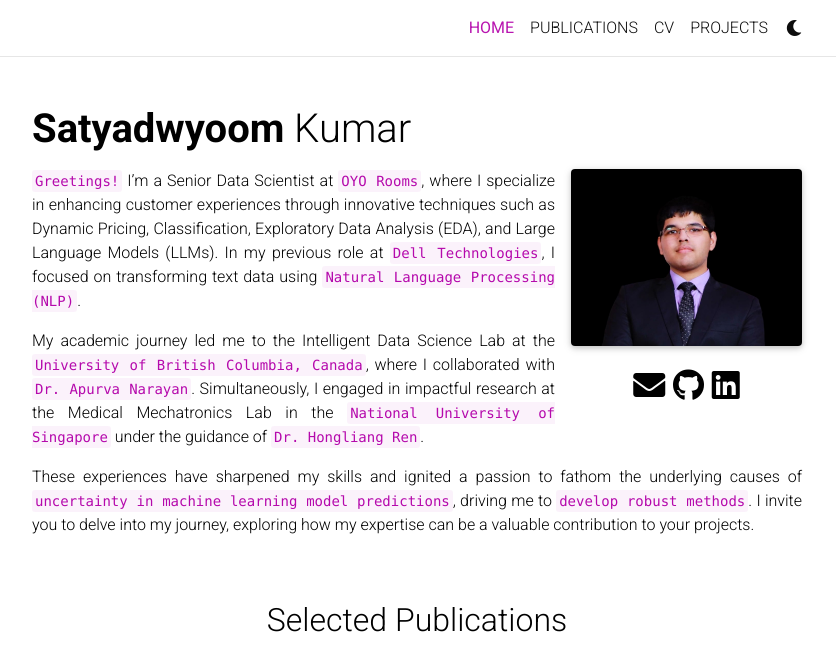
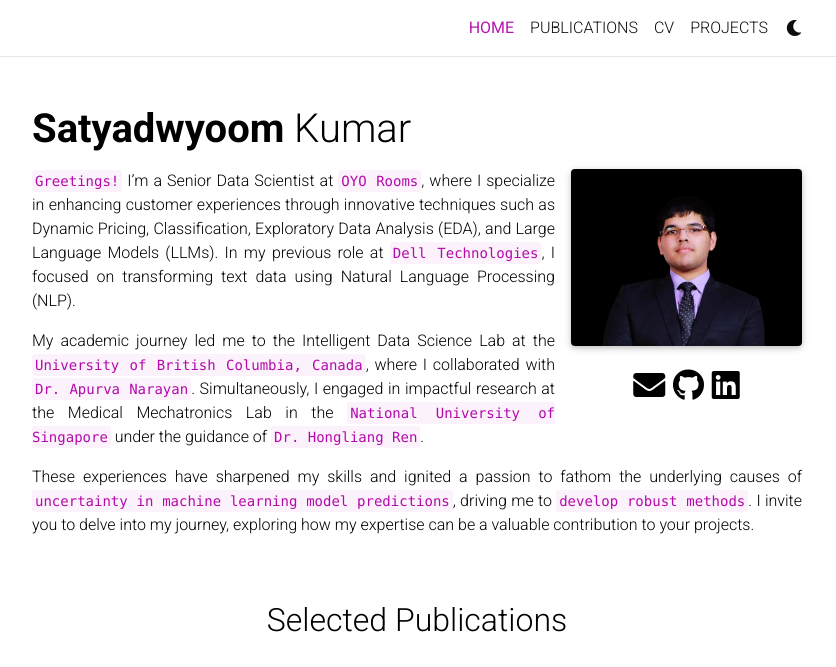
Before and after one commit to satyadwyoom/test_repo, a Jekyll site: the page built from _pages/about.md, in a window 1280 px wide, cut to the strip 0-667 px from the top of the page. Shown: the whole strip, without its empty margins (223-1059 px from the left). Built offline with Jekyll 4.4.1, drawn with Linux system fonts in a browser that asks for light colours; full-size pictures stand in for the smaller copies a plugin makes; comment, search, counter and statistics services are not loaded; a style sheet for code colours, icons or effects is not loaded.

```diff
--- a/_pages/about.md
+++ b/_pages/about.md
@@ -22,7 +22,7 @@ My academic journey led me to the Intelligent Data Science Lab at the [`Universi
 
 These experiences have sharpened my skills and ignited a passion to fathom the underlying causes of `uncertainty in machine learning model predictions`, driving me to `develop robust methods`. I invite you to delve into my journey, exploring how my expertise can be a valuable contribution to your projects. -->
 
-`Greetings!` I'm a Senior Data Scientist at `OYO Rooms`, where I specialize in enhancing customer experiences through innovative techniques such as Dynamic Pricing, Classification, Exploratory Data Analysis (EDA), and Large Language Models (LLMs). In my previous role at `Dell Technologies`, I focused on transforming text data using `Natural Language Processing (NLP)`.
+`Greetings!` I'm a Senior Data Scientist at `OYO Rooms`, where I specialize in enhancing customer experiences through innovative techniques such as Dynamic Pricing, Classification, Exploratory Data Analysis (EDA), and Large Language Models (LLMs). In my previous role at `Dell Technologies`, I focused on transforming text data using Natural Language Processing (NLP).
 
 My academic journey led me to the Intelligent Data Science Lab at the [`University of British Columbia, Canada`](https://www.ubc.ca/),  where I collaborated with [`Dr. Apurva Narayan`](https://a-narayan.github.io/team/). Simultaneously, I engaged in impactful research at the Medical Mechatronics Lab in the [`National University of Singapore`](https://www.nus.edu.sg/) under the guidance of [`Dr. Hongliang Ren`](https://scholar.google.com/citations?user=rcF7N44AAAAJ&hl=en).
 
```
